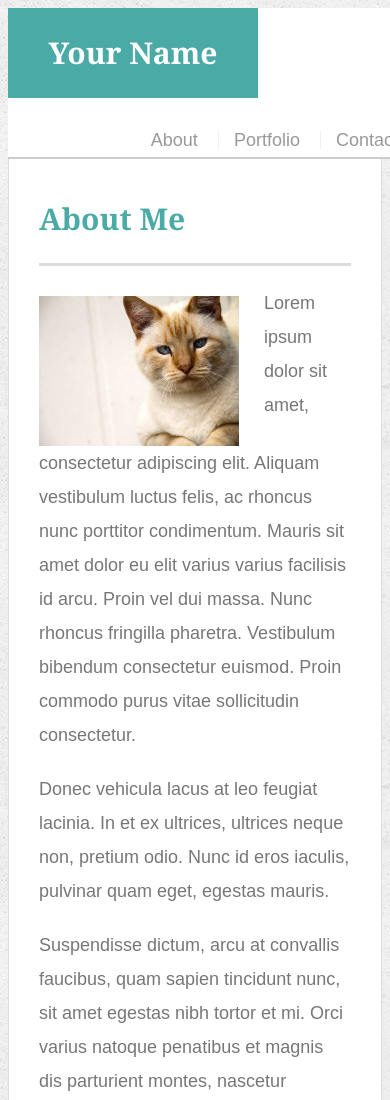
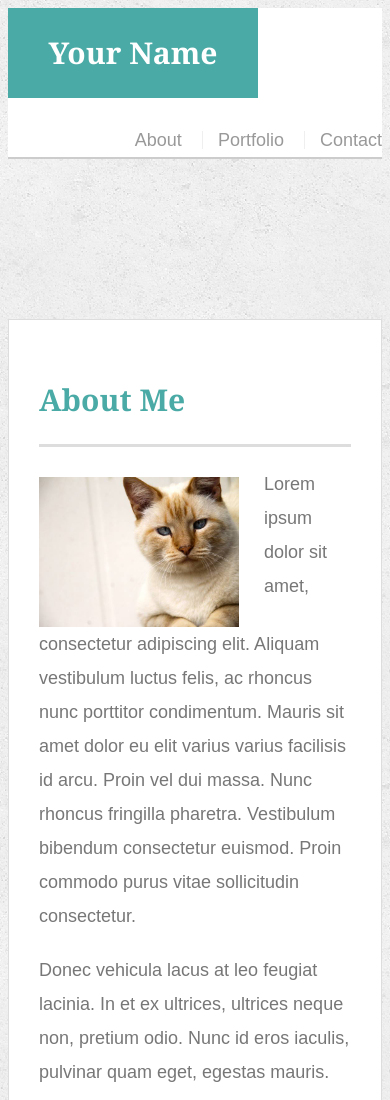
Before and after one commit to ShipraD25/Responsive-Portfolio, a plain HTML site: page index.html in a window 390 px wide. Shown: the top 1100 px of the page. Drawn offline with Linux system fonts and the light colour scheme.

Commit message:
added the media tag

```diff
--- a/assets/css/style.css
+++ b/assets/css/style.css
@@ -9,6 +9,7 @@ body {
 * {
     box-sizing: border-box;
 }
+
 
 /* general */
 
@@ -49,6 +50,7 @@ h2,
 h3 {
     font-size: 22px;
 }
+
 
 /* header */
 
@@ -96,6 +98,7 @@ nav a:first-child {
     border-left: 0 none;
 }
 
+
 /* footer */
 
 footer {
@@ -110,12 +113,14 @@ footer {
     height: 50px;
 }
 
-h3, h2 {
+h3,
+h2 {
     padding-bottom: 20px;
     margin-bottom: 15px;
     line-height: 22px;
     border-bottom: 2px solid #eeeeee;
 }
+
 
 /* main */
 
@@ -133,6 +138,7 @@ h3, h2 {
     background: #ffffff;
     border: 1px solid #dddddd;
 }
+
 
 /* portfolio page */
 
@@ -176,6 +182,7 @@ h3, h2 {
     margin-right: 25px;
 }
 
+
 /* contact page */
 
 #contact-form ul {
@@ -215,3 +222,15 @@ input[type=submit] {
     background: #4aaaa5;
     border: 0 none;
 }
+
+@media screen and (max-width: 960px) {
+    display: none;
+}
+
+@media screen and (max-width: 760px) {}
+
+@media screen and (max-width: 640px) {
+    #masthead {
+        position: static;
+    }
+}
```
Lines whose indentation alone changed are shown as unchanged.
